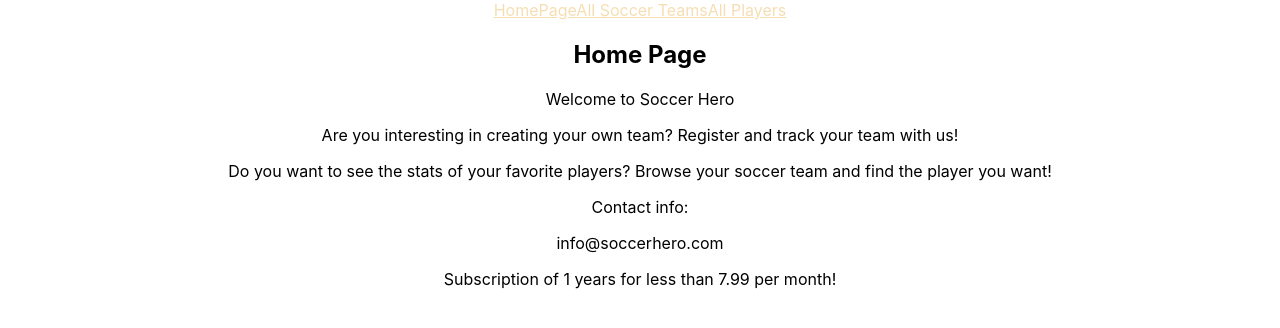
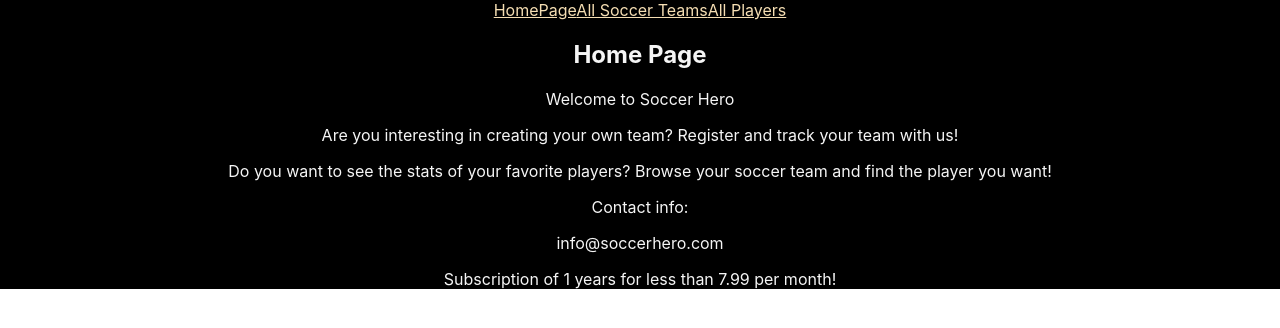
Before and after one commit to johnnyfe/soccer-stats-front-end, a React (Create React App) app: page / in a window 1280 px wide. Shown: the top 328 px of the page. Built offline with nearby package versions, Linux system fonts and the light colour scheme.

Commit message:
adding soccer team container css

```diff
--- a/src/App.css
+++ b/src/App.css
@@ -1,3 +1,7 @@
 .app-container{
   text-align: center;
+  color: whitesmoke;
 }
+.app-background{
+  background-color: black;
+}
--- a/src/App.js
+++ b/src/App.js
@@ -10,7 +10,7 @@ function App() {
   return (
     <Router>
         <div className="app-container">
-          <div className="app-background"/>
+          <div className="app-background">
           <NavBar />
           <Switch>
             <Route exact path="/soccer_players">
@@ -26,6 +26,7 @@ function App() {
               <SoccerTeamDetails />
             </Route>
           </Switch>
+          </div>
         </div>
     </Router>
   );
--- a/src/components/SoccerTeamContainer.js
+++ b/src/components/SoccerTeamContainer.js
@@ -2,6 +2,7 @@ import React, {useEffect, useState} from 'react';
 import {BASE_URL} from '../constraints/index';
 import SoccerTeam from './SoccerTeam';
 import SoccerTeamForm from './SoccerTeamForm';
+import "../styles/SoccerTeamContainer.css";
 
 function SoccerTeamContainer() {
 
--- /dev/null
+++ b/src/styles/SoccerTeamContainer.css
@@ -0,0 +1,9 @@
+.soccer-team-container {
+    display: flex;
+    flex-wrap: wrap;
+    justify-content: center;
+}
+
+.soccer-team-header {
+    text-align: center;
+}
```
